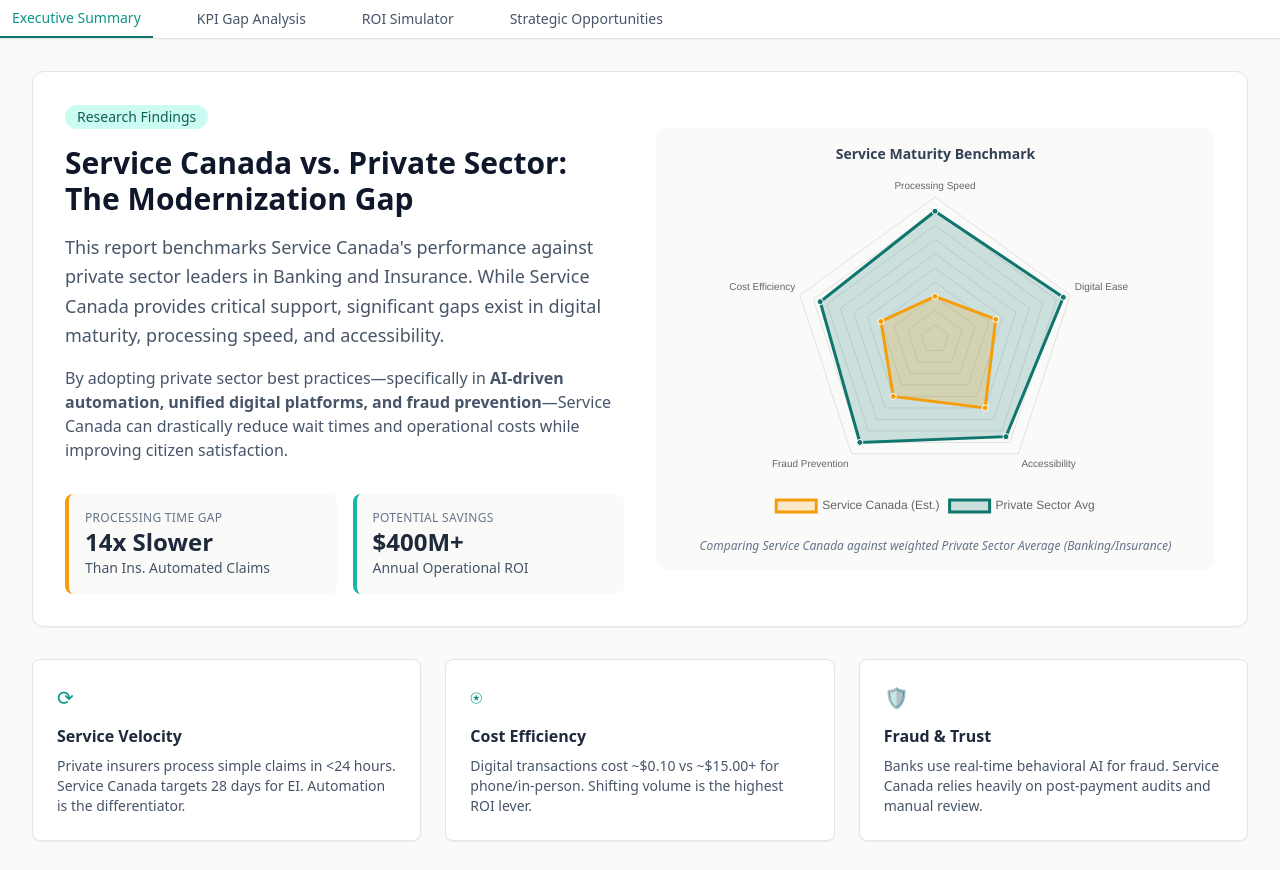
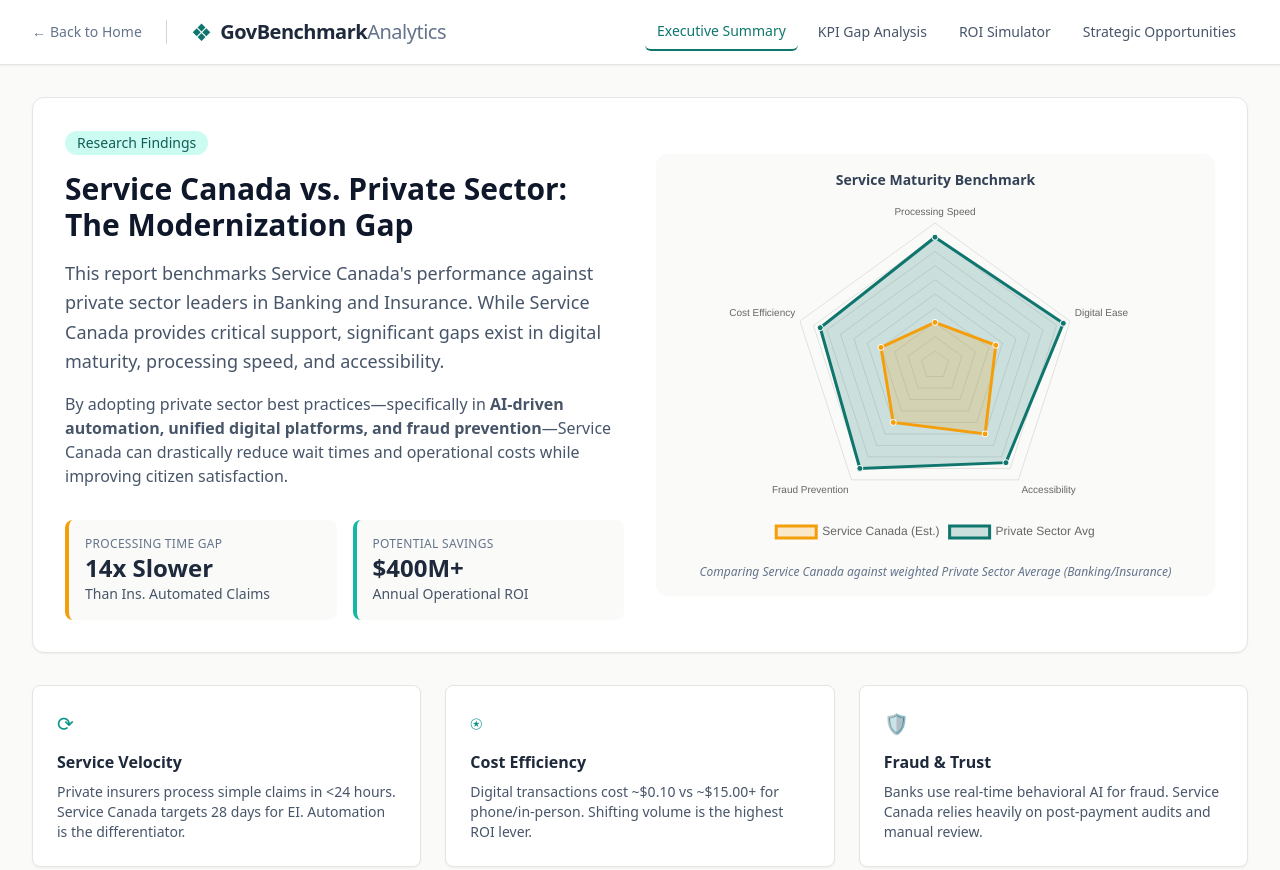
Before and after one commit to sfigas01/Gemini-DeepResearch-Benchmarking, a plain HTML site: page dashboard.html in a window 1280 px wide. Shown: the top 870 px of the page. Drawn offline with nearby package versions, Linux system fonts and the light colour scheme.

Commit message:
Fix malformed navigation header in dashboard.html

```diff
--- a/dashboard.html
+++ b/dashboard.html
@@ -71,23 +71,43 @@
 
     <!-- Navigation -->
     <nav class="sticky top-0 z-50 bg-white/90 backdrop-blur-md border-b border-stone-200 shadow-sm">
-        <div class="hidden md:flex space-x-8 items-center">
+        <div class="max-w-7xl mx-auto px-4 sm:px-6 lg:px-8">
+            <div class="flex justify-between h-16">
+
+                <!-- Left: Back Link & Branding -->
+                <div class="flex items-center gap-6">
+                    <a href="index.html"
+                        class="text-slate-500 hover:text-teal-600 text-sm font-medium flex items-center gap-1 transition-colors group">
+                        <span class="group-hover:-translate-x-1 transition-transform">&larr;</span> Back to Home
+                    </a>
+                    <div class="h-6 w-px bg-stone-300 hidden sm:block"></div>
+                    <div class="hidden sm:flex items-center gap-2">
+                        <span class="text-2xl text-teal-700">❖</span>
+                        <h1 class="font-bold text-xl tracking-tight text-slate-800">GovBenchmark<span
+                                class="font-light text-slate-500">Analytics</span></h1>
+                    </div>
+                </div>
+
+                <!-- Right: Desktop Navigation -->
+                <div class="hidden md:flex space-x-2 items-center">
                     <button onclick="router('summary')" id="nav-summary"
-                class="nav-active px-3 py-2 text-sm font-medium hover:text-teal-600 transition-colors">Executive
+                        class="nav-active px-3 py-2 text-sm font-medium hover:text-teal-600 transition-colors rounded-md">Executive
                         Summary</button>
                     <button onclick="router('kpi')" id="nav-kpi"
-                class="px-3 py-2 text-sm font-medium text-slate-600 hover:text-teal-600 transition-colors">KPI
+                        class="px-3 py-2 text-sm font-medium text-slate-600 hover:text-teal-600 transition-colors rounded-md">KPI
                         Gap Analysis</button>
                     <button onclick="router('roi')" id="nav-roi"
-                class="px-3 py-2 text-sm font-medium text-slate-600 hover:text-teal-600 transition-colors">ROI
+                        class="px-3 py-2 text-sm font-medium text-slate-600 hover:text-teal-600 transition-colors rounded-md">ROI
                         Simulator</button>
                     <button onclick="router('opportunities')" id="nav-opportunities"
-                class="px-3 py-2 text-sm font-medium text-slate-600 hover:text-teal-600 transition-colors">Strategic
+                        class="px-3 py-2 text-sm font-medium text-slate-600 hover:text-teal-600 transition-colors rounded-md">Strategic
                         Opportunities</button>
                 </div>
-        <!-- Mobile Menu Button (Functional but simplified UI for SPA) -->
+
+                <!-- Mobile Menu Button -->
                 <div class="md:hidden flex items-center">
-            <button onclick="toggleMobileMenu()" class="text-slate-500 hover:text-slate-800 focus:outline-none">
+                    <button onclick="toggleMobileMenu()"
+                        class="text-slate-500 hover:text-slate-800 focus:outline-none p-2">
                         <span class="text-2xl">☰</span>
                     </button>
                 </div>
```
Lines whose indentation alone changed are shown as unchanged.
